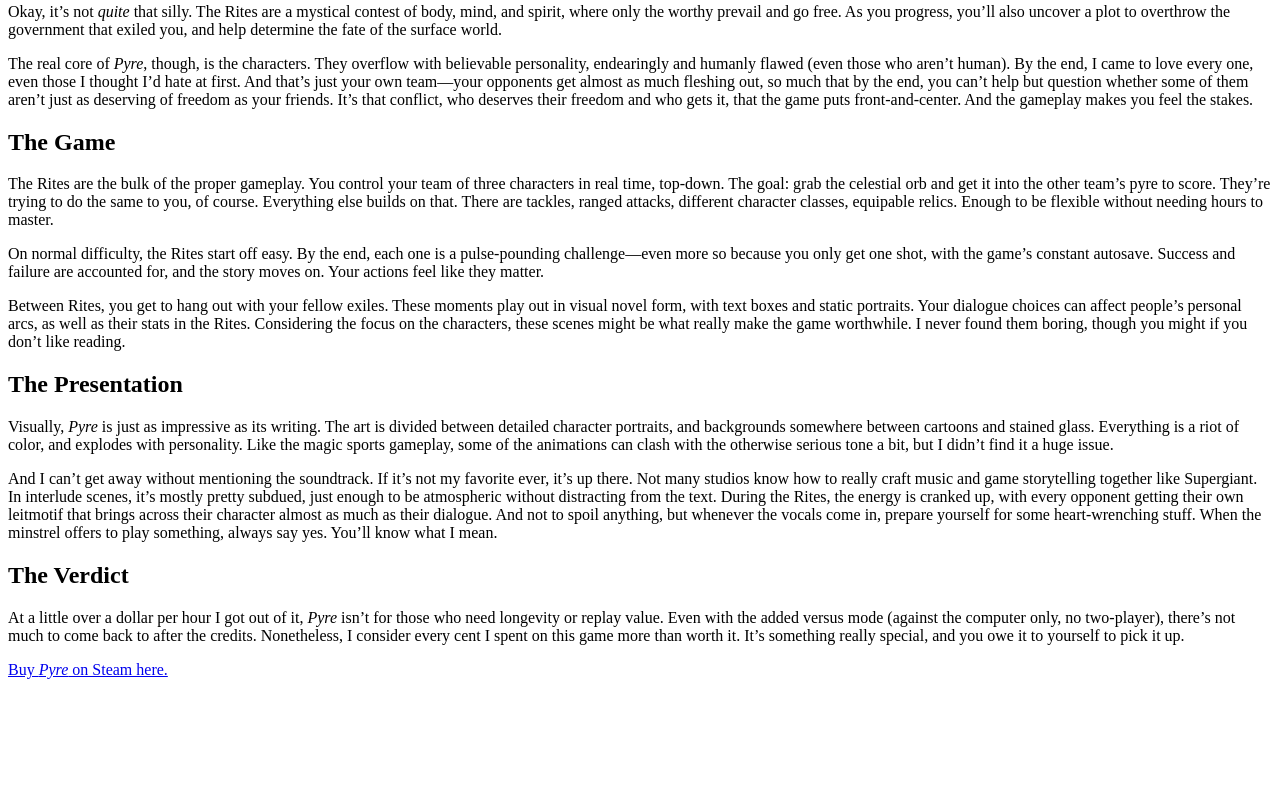
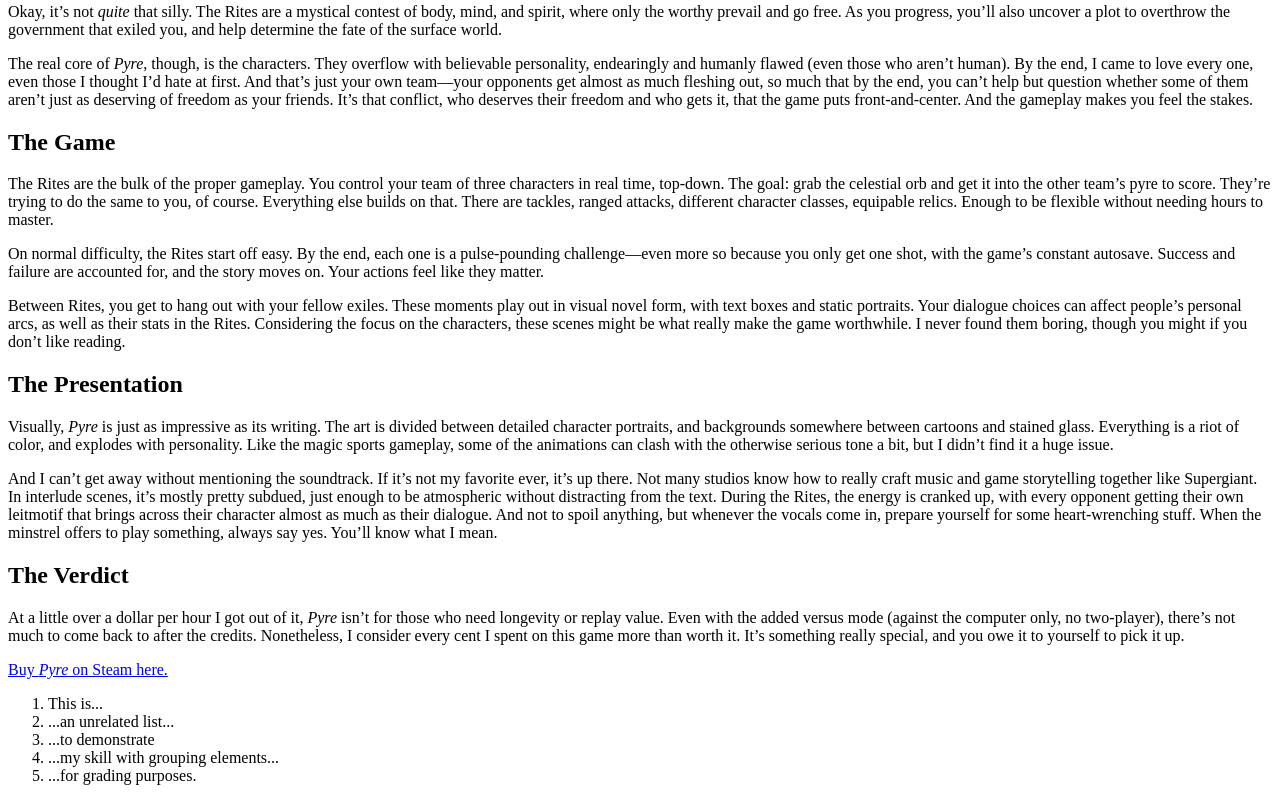
Before and after one commit to ClarkeAbrahamT/html-semantics, a plain HTML site: page html-semantics/index.html in a window 1280 px wide. Shown: the part 657-1458 px from the top of the page. Before the commit the page ends 1352 px from the top, so only its background shows below. Drawn offline with Linux system fonts and the light colour scheme.

Commit message:
Add files via upload

```diff
--- a/html-semantics/index.html
+++ b/html-semantics/index.html
@@ -26,6 +26,13 @@
 		<h2>The Verdict</h2>
 		<p>At a little over a dollar per hour I got out of it, <cite>Pyre</cite> isn’t for those who need longevity or replay value. Even with the added versus mode (against the computer only, no two-player), there’s not much to come back to after the credits. Nonetheless, I consider every cent I spent on this game more than worth it. It’s something really special, and you owe it to yourself to pick it up.</p>
         <p><a href="http://store.steampowered.com/app/462770/Pyre/">Buy <cite>Pyre</cite> on Steam here.</a></p>
+        <ol type="1">
+            <li>This is...</li>
+            <li>...an unrelated list...</li>
+            <li>...to demonstrate</li>
+            <li>...my skill with grouping elements...</li>
+            <li>...for grading purposes.</li>
+        </ol>
 	</article>
 </body>
 </html>
```
